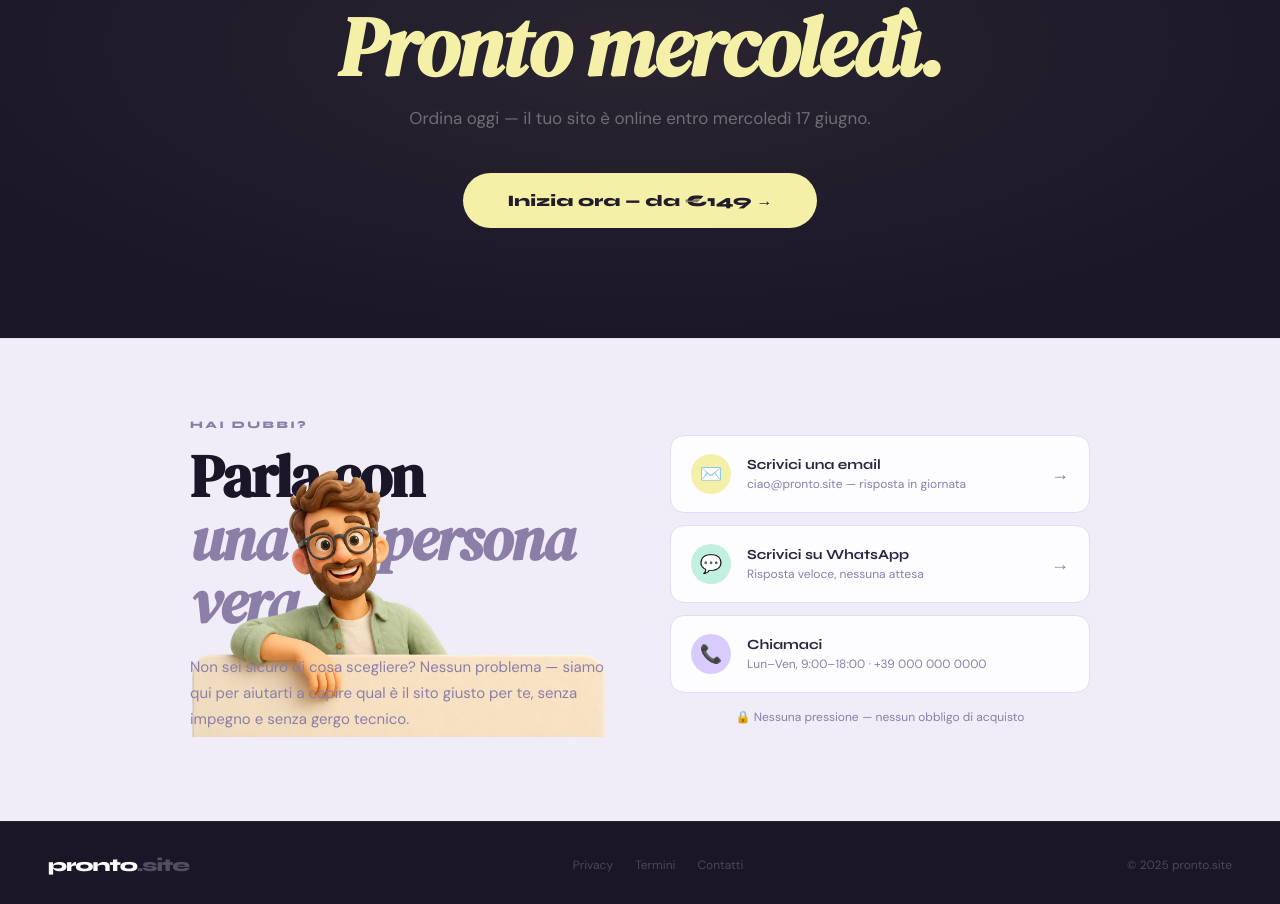
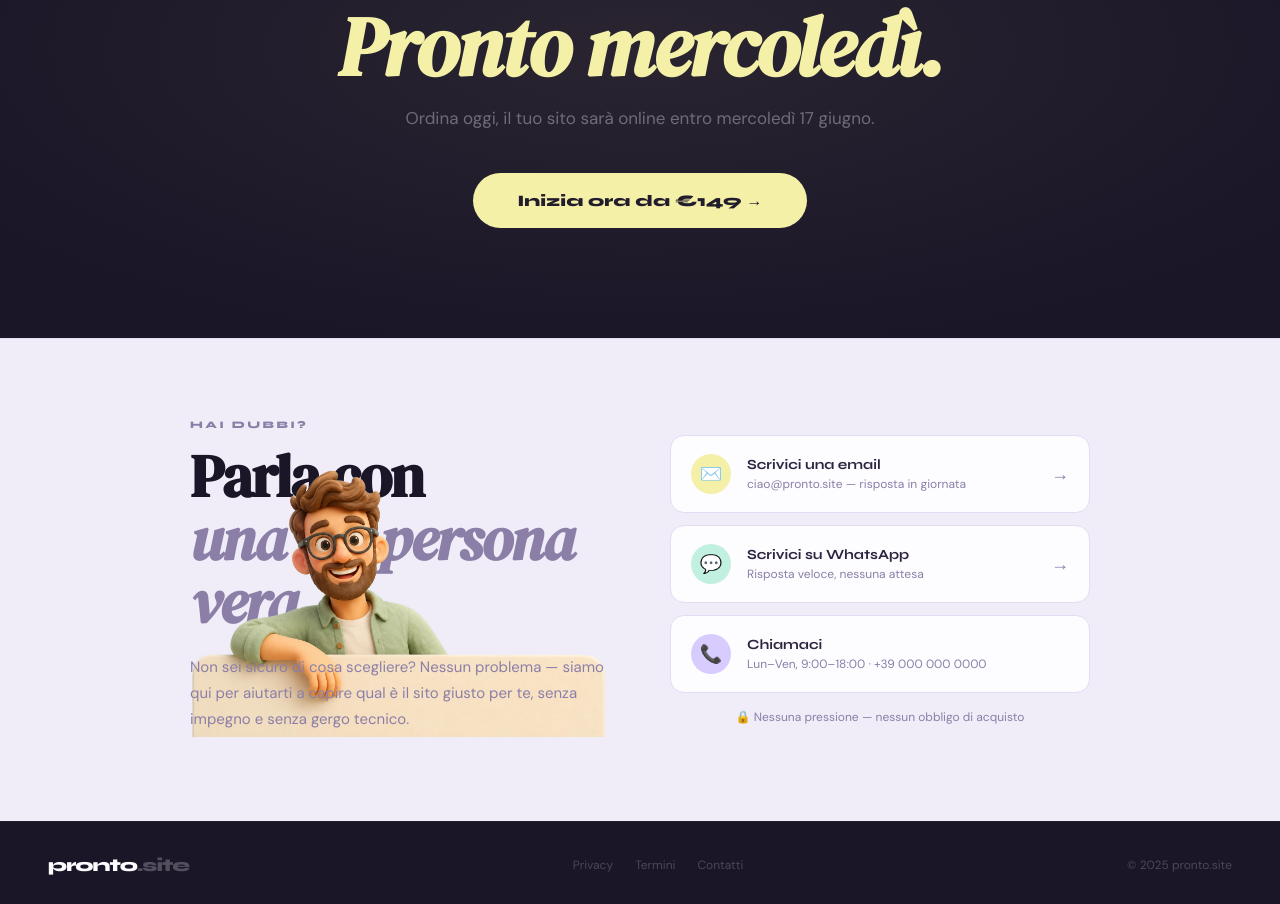
Before and after one commit to DavidPannocchi/fast-cheap-website, a React (Vite) app: page / in a window 1280 px wide. Shown: the part 5452-6356 px from the top of the page. Built offline with nearby package versions, Linux system fonts and the light colour scheme.

Commit message:
minor fixes

```diff
--- a/src/content.html
+++ b/src/content.html
@@ -361,7 +361,7 @@
   <div class="urgency"><div class="urg-dot"></div>Prossimi slot: questa settimana</div>
   <h2 class="cta-h2">Il tuo sito.<br><em id="deliveryHeadline">Pronto venerdì.</em></h2>
   <p class="cta-sub" id="deliverySub">Configura in 2 minuti, vai live in 48 ore.</p>
-  <a href="#configurator" class="btn-y" style="font-size:16px;padding:18px 44px;">Inizia ora — da €149 →</a>
+  <a href="#configurator" class="btn-y" style="font-size:16px;padding:18px 44px;">Inizia ora da €149 →</a>
 </section>
 
 <!-- SUPPORTO -->
--- a/src/legacyBehavior.js
+++ b/src/legacyBehavior.js
@@ -64,7 +64,7 @@ function getDeliveryDate(){
   const hl=document.getElementById('deliveryHeadline');
   const sub=document.getElementById('deliverySub');
   if(hl) hl.textContent=`Pronto ${giorno}.`;
-  if(sub) sub.textContent=`Ordina oggi — il tuo sito è online entro ${giorno} ${data} ${mese}.`;
+  if(sub) sub.textContent=`Ordina oggi, il tuo sito sarà online entro ${giorno} ${data} ${mese}.`;
   // also update hero bleed badge if visible
   const bbv=document.querySelector('.bb-val');
   if(bbv) bbv.innerHTML=`entro ${giorno} ⚡`;
```
